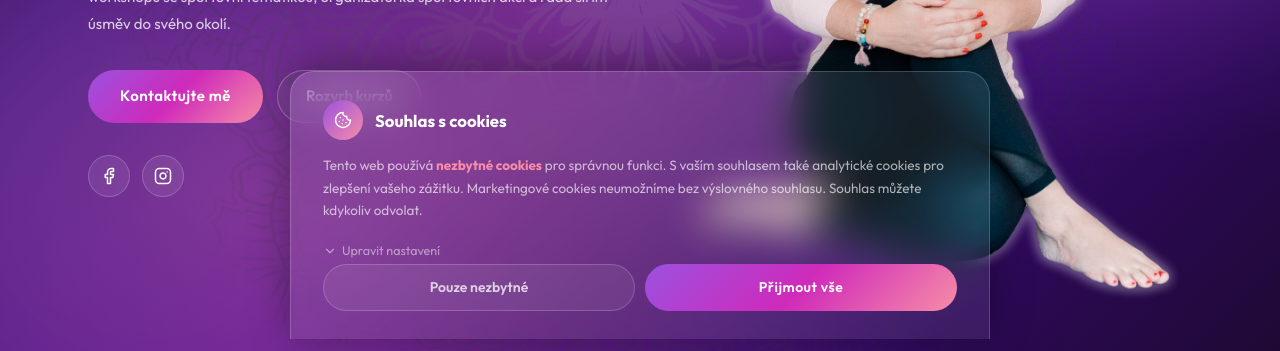
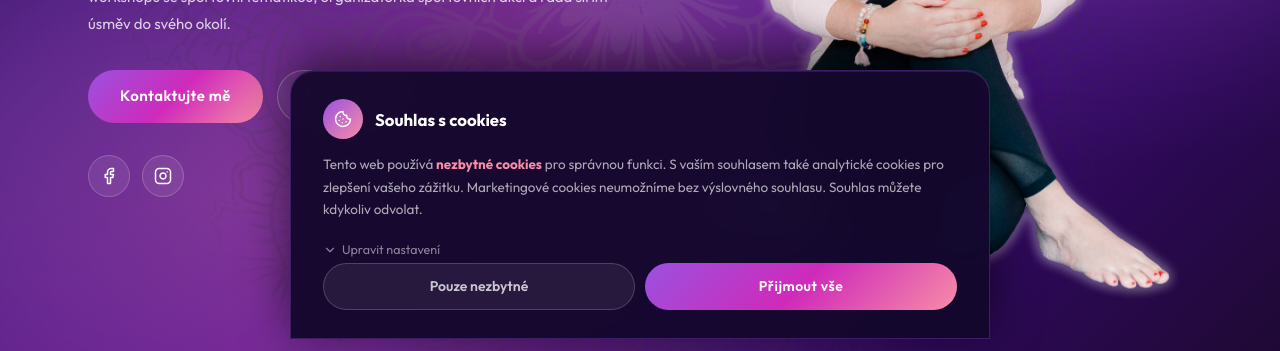
Before and after one commit to matej-basek/gabriela-baskova-web, a Next.js app in the folder frontend/: page / in a window 1280 px wide. Shown: the part 449-800 px from the top of the page. Built offline with nearby package versions, Linux system fonts and the light colour scheme; no server answers.

Commit message:
fix: make cookie banner background more opaque for readability

```diff
--- a/frontend/src/components/CookieBanner.tsx
+++ b/frontend/src/components/CookieBanner.tsx
@@ -79,14 +79,17 @@ export default function CookieBanner() {
           aria-label="Souhlas s cookies"
         >
           <div
-            className="glass"
             style={{
             borderRadius: "24px 24px 0 0",
             padding: "28px 32px",
             maxWidth: 700,
             width: "100%",
             borderBottom: "none",
-              boxShadow: "0 -8px 40px rgba(0,0,0,0.35)",
+            background: "rgba(20, 8, 45, 0.97)",
+            backdropFilter: "blur(24px)",
+            WebkitBackdropFilter: "blur(24px)",
+            border: "1px solid rgba(155, 81, 224, 0.3)",
+            boxShadow: "0 -12px 48px rgba(0,0,0,0.6), inset 0 1px 0 rgba(255,255,255,0.08)",
           }}
           >
             {/* Header */}
```
Lines whose indentation alone changed are shown as unchanged.
